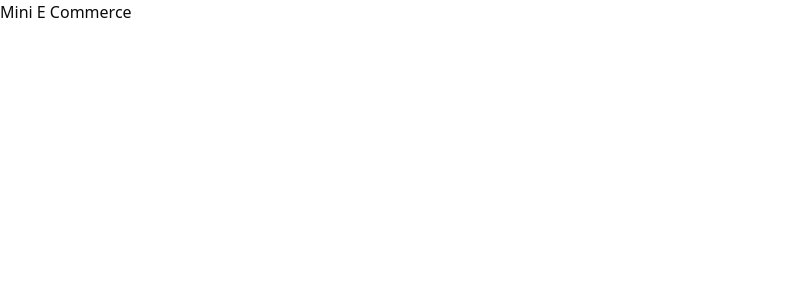
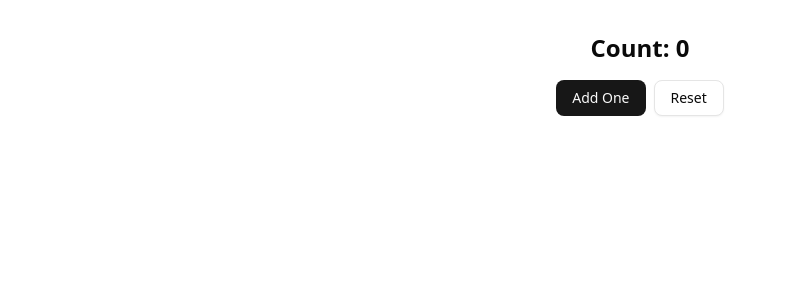
Before and after one commit to Itswali/Mini-E-Commerce, a React (Vite) app: page / in a window 1280 px wide. Shown: the top 300 px of the page, without its empty margins (0-786 px from the left). Built offline with nearby package versions, Linux system fonts and the light colour scheme.

Commit message:
installed and created zustand store

```diff
--- a/package.json
+++ b/package.json
@@ -18,7 +18,8 @@
     "react": "^19.2.0",
     "react-dom": "^19.2.0",
     "tailwind-merge": "^3.4.0",
-    "tailwindcss": "^4.1.18"
+    "tailwindcss": "^4.1.18",
+    "zustand": "^5.0.11"
   },
   "devDependencies": {
     "@eslint/js": "^9.39.1",
--- a/src/App.jsx
+++ b/src/App.jsx
@@ -1,9 +1,22 @@
-import React from 'react'
+// src/App.tsx
+import { Button } from "@/components/ui/button"
+import { useCounterStore } from "@/store/useCounterStore"
 
 export default function App() {
+  // Grab what you need from the store
+  const { count, increment, reset } = useCounterStore()
+
   return (
-    <div>
-      Mini E Commerce
+    <div className="p-8 flex flex-col items-center gap-4">
+      <h1 className="text-2xl font-bold">Count: {count}</h1>
+
+      <div className="flex gap-2">
+        <Button onClick={increment}>Add One</Button>
+
+        <Button variant="outline" onClick={reset}>
+          Reset
+        </Button>
+      </div>
     </div>
   )
 }
--- /dev/null
+++ b/src/store/useCounterStore.ts
@@ -0,0 +1,14 @@
+// src/store/useCounterStore.ts
+import { create } from 'zustand'
+
+interface CounterState {
+  count: number
+  increment: () => void
+  reset: () => void
+}
+
+export const useCounterStore = create<CounterState>((set) => ({
+  count: 0,
+  increment: () => set((state) => ({ count: state.count + 1 })),
+  reset: () => set({ count: 0 }),
+}))
```
Also changed, not shown: 1 other file (tests, documents, lock files or other folders).
